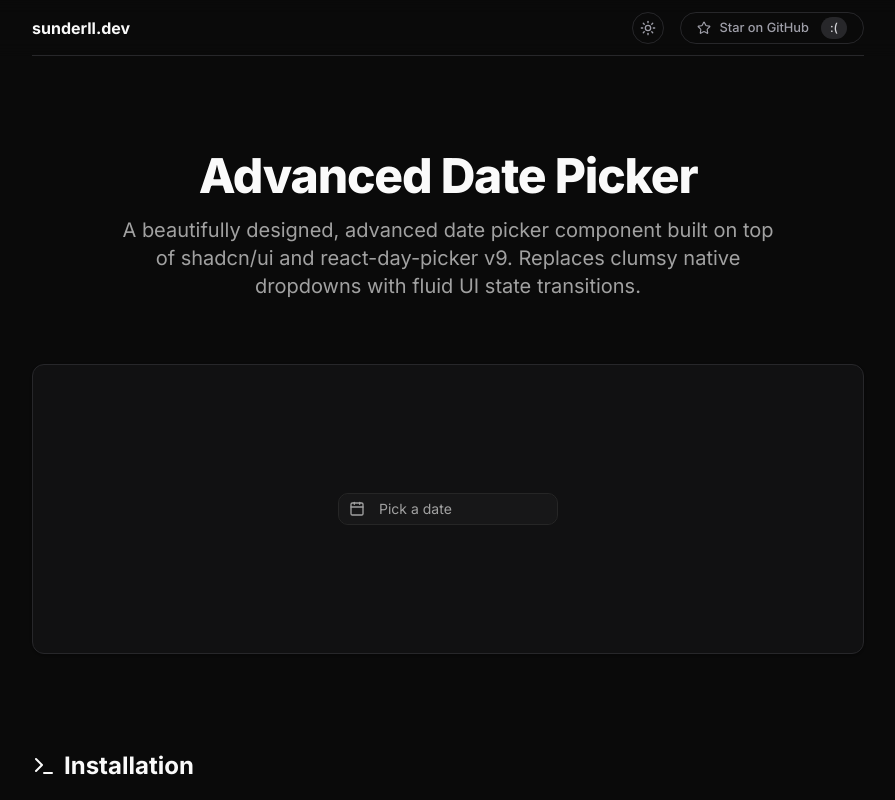
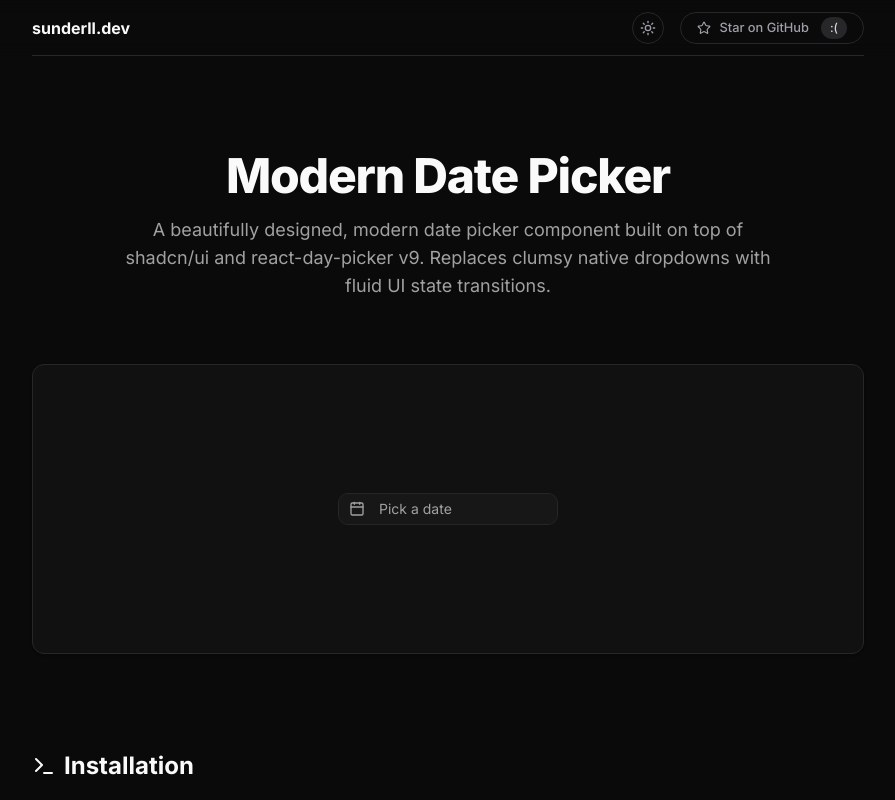
Before and after one commit to sunderlldev/shadcn-modern-date-picker, a Next.js app: page / in a window 1280 px wide. Shown: the top 800 px of the page, without its empty margins (192-1087 px from the left). Built offline with nearby package versions, Linux system fonts and the light colour scheme.

Commit message:
chore: rename Advanced to Modern across the project

```diff
--- a/src/app/layout.tsx
+++ b/src/app/layout.tsx
@@ -12,7 +12,7 @@ const inter = Inter({
 export const metadata: Metadata = {
   title: "Shadcn Modern Date Picker",
   description:
-    "A beautifully designed, advanced date picker component built on top of shadcn/ui and react-day-picker v9. Replaces clumsy native dropdowns with fluid UI state transitions.",
+    "A beautifully designed, modern date picker component built on top of shadcn/ui and react-day-picker v9. Replaces clumsy native dropdowns with fluid UI state transitions.",
   keywords: [
     "shadcn",
     "date picker",
@@ -31,7 +31,7 @@ export const metadata: Metadata = {
     url: "https://shadcn-modern-date-picker.vercel.app",
     title: "Shadcn Modern Date Picker",
     description:
-      "A beautifully designed, advanced date picker component built on top of shadcn/ui and react-day-picker v9.",
+      "A beautifully designed, modern date picker component built on top of shadcn/ui and react-day-picker v9.",
     siteName: "Shadcn Modern Date Picker",
     images: [
       {
@@ -46,7 +46,7 @@ export const metadata: Metadata = {
     card: "summary_large_image",
     title: "Shadcn Modern Date Picker",
     description:
-      "A beautifully designed, advanced date picker component built on top of shadcn/ui and react-day-picker v9.",
+      "A beautifully designed, modern date picker component built on top of shadcn/ui and react-day-picker v9.",
     images: ["/og-image.png"],
     creator: "@sunderlldev",
   },
--- a/src/app/page.tsx
+++ b/src/app/page.tsx
@@ -10,10 +10,10 @@ export default function Home() {
     <div className="container mx-auto px-4 sm:px-6 md:px-8 py-24 max-w-4xl flex flex-col text-left">
       <div className="text-center mb-16">
         <h1 className="text-4xl font-extrabold tracking-tight lg:text-5xl mb-4">
-          Advanced Date Picker
+          Modern Date Picker
         </h1>
-        <p className="text-xl text-muted-foreground mx-auto max-w-2xl">
-          A beautifully designed, advanced date picker component built on top of
+        <p className="text-lg text-muted-foreground mx-auto max-w-2xl">
+          A beautifully designed, modern date picker component built on top of
           shadcn/ui and react-day-picker v9. Replaces clumsy native dropdowns
           with fluid UI state transitions.
         </p>
@@ -68,7 +68,7 @@ Ensure date-fns and lucide-react are installed.`}
           </p>
           <CodeBlock code="npx shadcn-ui@latest add button popover" />
           <p className="text-muted-foreground mt-6 mb-4">
-            3. Download the advanced calendar component:
+            3. Download the modern calendar component:
           </p>
           <CodeBlock code="curl -o components/ui/calendar.tsx https://raw.githubusercontent.com/sunderlldev/shadcn-modern-date-picker/main/src/components/ui/calendar.tsx" />
         </section>
```
Also changed, not shown: 1 other file (tests, documents, lock files or other folders).
